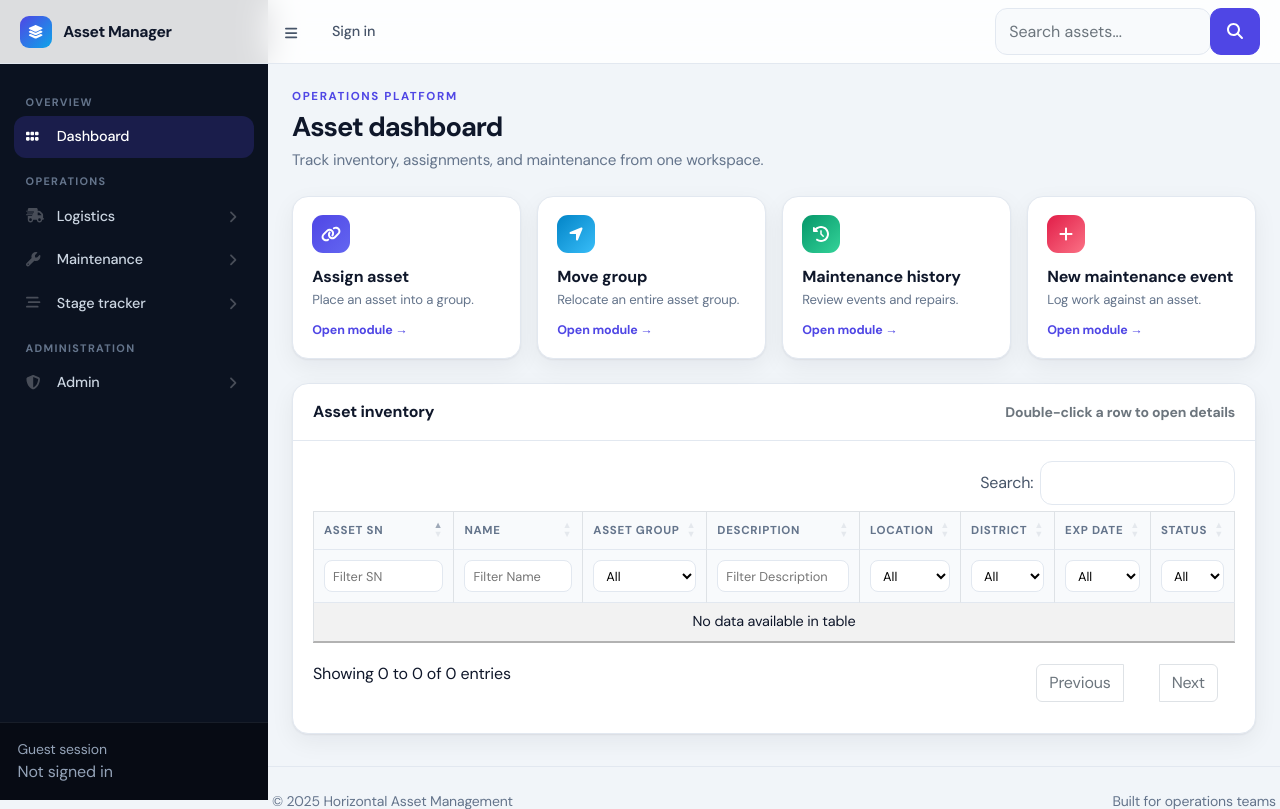
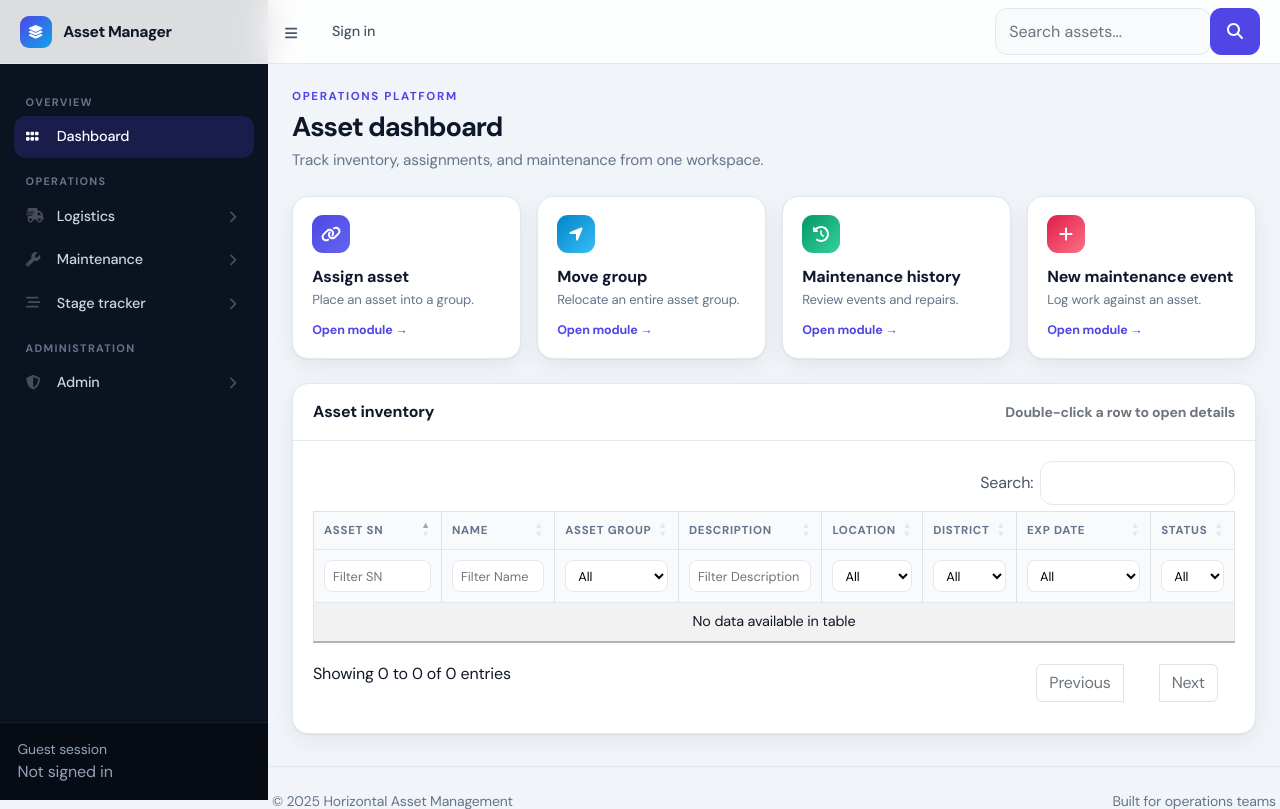
Before and after one commit to LuisNavarro35/AssetManagerWebApp, a Flask app: page / in a window 1280 px wide. Shown: the top 809 px of the page. Run offline with Flask 3, Linux system fonts and the light colour scheme; data that the repository does not hold is empty; some libraries are stand-ins or nearby versions.

Commit message:
Footer and exp date column adjusted

```diff
--- a/templates/assettable.html
+++ b/templates/assettable.html
@@ -45,6 +45,12 @@
     #assetsTable tbody tr:hover {
         background-color: #f0f8ff; /* light blue highlight */
         cursor: pointer;
+    }
+
+    #assetsTable thead th:nth-child(7),
+    #assetsTable tbody td:nth-child(7) {
+        min-width: 12ch;
+        white-space: nowrap;
     }
 </style>
 
```
